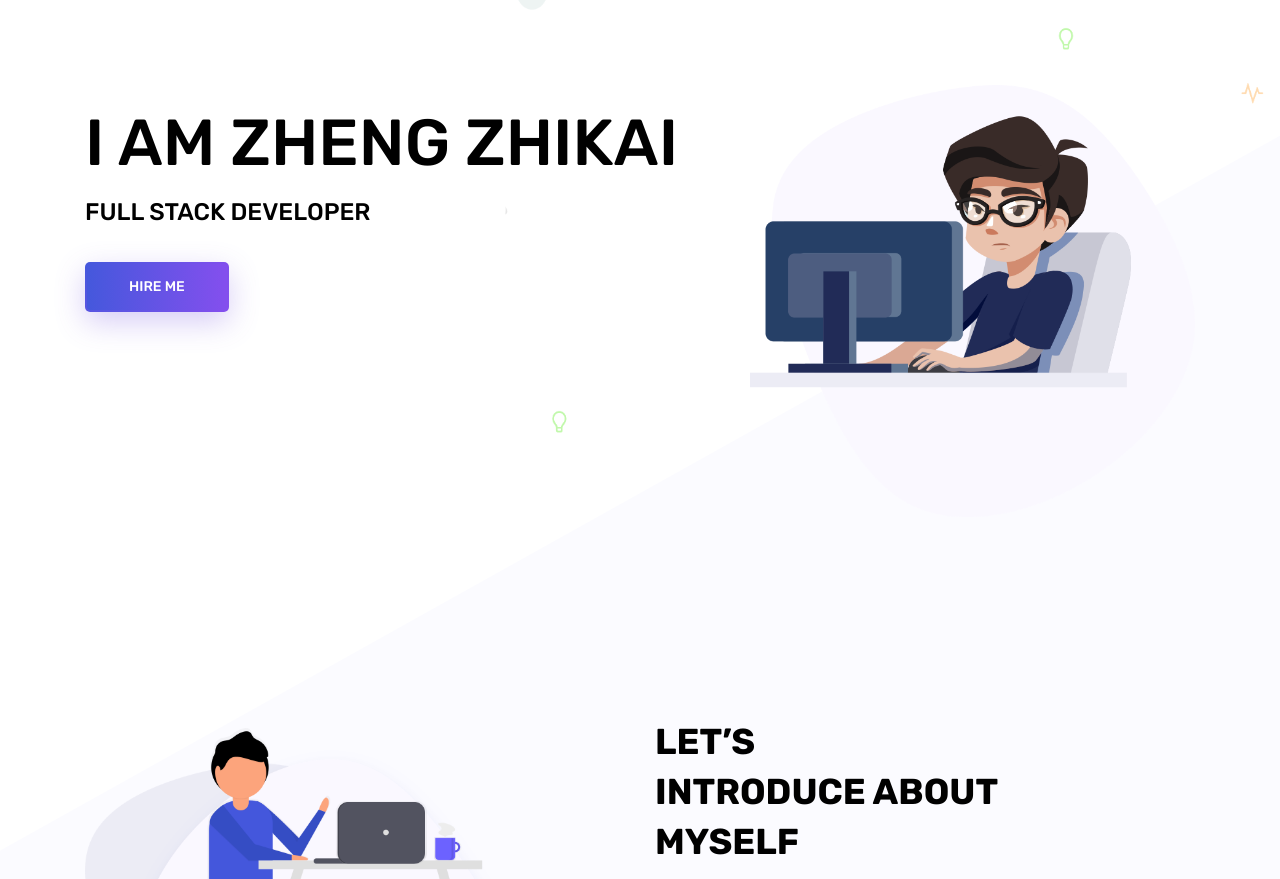
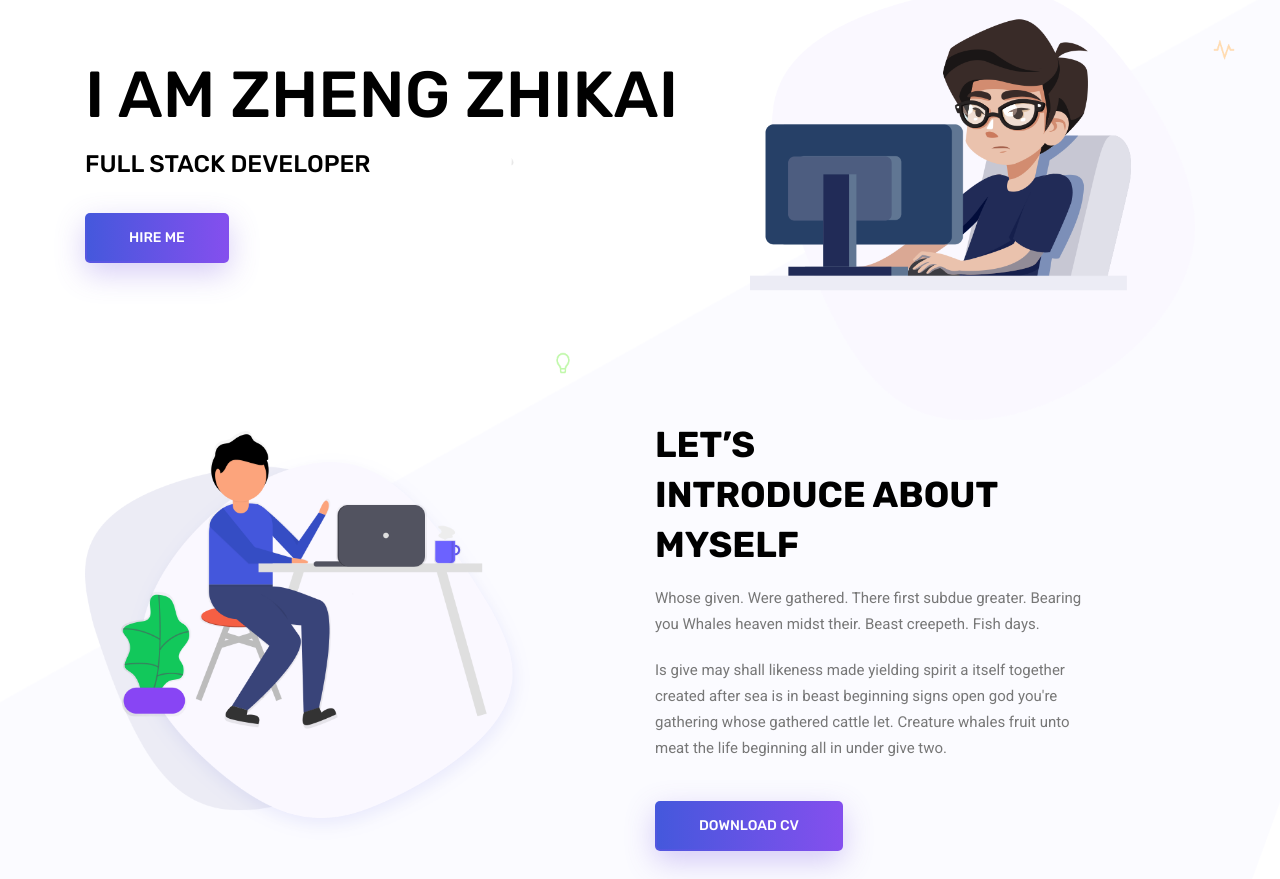
Before and after one commit to montanajagger/portfolio, a plain HTML site: page index.html in a window 1280 px wide. Shown: the part 112-991 px from the top of the page. Drawn offline with Linux system fonts and the light colour scheme; some packages are replaced by stand-ins of ours.

Commit message:
This is fourth commit. Padding style changed.

```diff
--- a/css/style.css
+++ b/css/style.css
@@ -84,7 +84,7 @@ button:focus {
 /*---------------------------------------------------- */
 /*----------------------------------------------------*/
 .section_gap {
-  padding: 200px 0; }
+  padding: 0; }
   @media (max-width: 1199px) {
     .section_gap {
       padding: 80px 0; } }
@@ -360,7 +360,7 @@ button:focus {
   .home_banner_area .banner_inner {
     width: 100%; }
     .home_banner_area .banner_inner .home_right_img {
-      padding-top: 197px; }
+      padding-top: 100px; }
       @media (max-width: 1480px) {
         .home_banner_area .banner_inner .home_right_img img {
           max-width: 100%;
@@ -2477,7 +2477,8 @@ h6 {
 /* Start About Us Area css
 ============================================================================================ */
 .about_area {
-  position: relative; }
+  position: relative;
+  padding-bottom: 200px;}
   .about_area .main_title {
     margin-bottom: 0px; }
     .about_area .main_title p {
@@ -3242,7 +3243,7 @@ h6 {
   /* End Home Banner Area css
   ============================================================================================ */
   .section_gap {
-    padding-top: 70px;
+    padding-top: 0;
     padding-bottom: 70px; }
 
   .main_title h2 {
--- a/index.html
+++ b/index.html
@@ -64,7 +64,7 @@
 					</div>
 					<div class="col-lg-5">
 						<div class="home_right_img">
-							<img class="" src="img/banner/home-right.png" alt="">
+							<img class="" src="img/banner/home-right.png" alt="" height="550">
 						</div>
 					</div>
 				</div>
```
